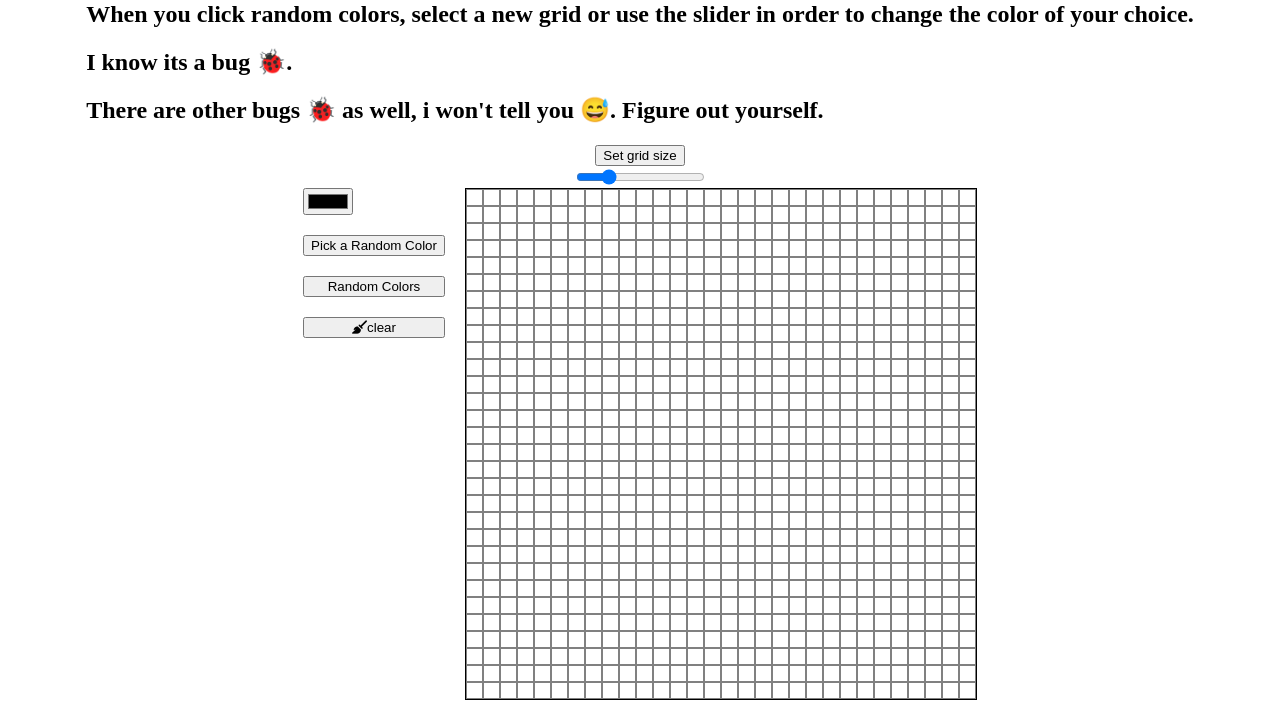
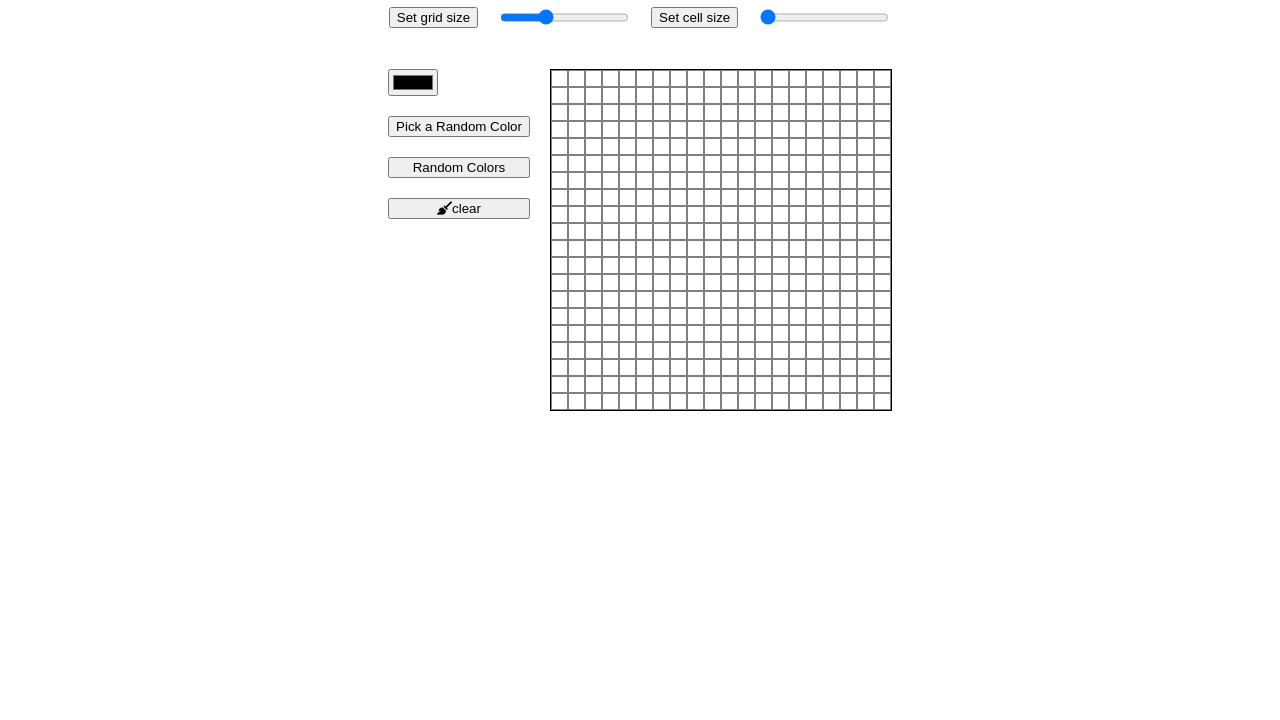
Before and after one commit to preetsingh10/etch-a-sketch, a plain HTML site: page index.html in a window 1280 px wide. Shown: the part 80-800 px from the top of the page. Drawn offline with Linux system fonts and the light colour scheme.

Commit message:
add cell size functionality

```diff
--- a/index.html
+++ b/index.html
@@ -12,23 +12,28 @@
     <title>Etch a Sketch</title>
   </head>
   <body>
-   <div class="heading">
-    <h1 >Etch a Sketch 😄</h1>
-    <h2>When you click random colors, select a new grid or use the slider in order to change the color of your choice.<h2>
-    <h2>I know its a bug 🐞. <h2>
-    <h2>There are other bugs 🐞 as well, i won't tell you 😅. Figure out yourself. <h2>
+    <div class="heading">
+      <h1>Etch a Sketch</h1>
+    </div>
 
-   </div>
-    <button class="grid-size-btn">Set grid size</button>
-    <input class="grid-range" type="range" min="10" max="100" value="30" />
+
+    <div class="grid-controls">
+
+      <button class="grid-size-btn">Set grid size</button>
+      <input class="grid-range" type="range" min="10" max="40" value="20" />
+
+      <button>Set cell size</button>
+      <input class="cell-size-range" type="range" name="cell-size" id="cell-size" min="5" max="30" value="5">
+
+    </div>
+
     <div class="main">
       <div class="tools">
-        <input class="colorPicker" type="color" >
-        <button class="randomColor"> Pick a Random Color</button>
+        <input class="colorPicker" type="color" />
+        <button class="randomColor">Pick a Random Color</button>
         <button class="randomColors">Random Colors</button>
         <button class="clear"><i class="fa-solid fa-broom"></i>clear</button>
-
-    </div>
+      </div>
       <div class="gridCanvas"></div>
     </div>
   </body>
--- a/index.js
+++ b/index.js
@@ -1,11 +1,12 @@
 const canvas = document.querySelector(".gridCanvas");
 const gridSizeButton = document.querySelector(".grid-size-btn");
-const clear = document.querySelector('.clear');
-const eraser = document.querySelector('.eraser');
-const gridRange = document.querySelector('.grid-range');
-const colorPicker = document.querySelector('.colorPicker');
-const randomColor = document.querySelector('.randomColor');
-const randomColors = document.querySelector('.randomColors');
+const clear = document.querySelector(".clear");
+const eraser = document.querySelector(".eraser");
+const gridRange = document.querySelector(".grid-range");
+const colorPicker = document.querySelector(".colorPicker");
+const randomColor = document.querySelector(".randomColor");
+const randomColors = document.querySelector(".randomColors");
+const cellSizeSlider = document.querySelector(".cell-size-range");
 
 // random color generator
 function randomRGB() {
@@ -14,26 +15,28 @@ function randomRGB() {
   let blue = Math.floor(Math.random() * 256);
   return `rgb(${red}, ${green}, ${blue})`;
 }
-function grid(dimensions) {
 
-    let colorOfSketch = 'rgb(0,0,0)';
+// grid maker function
 
-    randomColor.addEventListener('click',()=>{
+function grid(dimensions,cellSize) {
+  let colorOfSketch = "rgb(0,0,0)";
+
+  randomColor.addEventListener("click", () => {
     colorOfSketch = randomRGB();
-    })
+  });
 
-    randomColors.addEventListener('click', ()=>{
-        const rowSquare = document.querySelectorAll('.rowSquare');
-        rowSquare.forEach(square => {
-            square.addEventListener('mouseover', ()=>{
+  randomColors.addEventListener("click", () => {
+    const rowSquare = document.querySelectorAll(".rowSquare");
+    rowSquare.forEach((square) => {
+      square.addEventListener("mouseover", () => {
         colorOfSketch = randomRGB();
-            })
-        })
-    })
+      });
+    });
+  });
 
-    colorPicker.addEventListener('input', () => {
+  colorPicker.addEventListener("input", () => {
     colorOfSketch = `${colorPicker.value}`;
-    })
+  });
 
   // column with each div of display flex
   for (i = 1; i <= dimensions; i++) {
@@ -45,54 +48,57 @@ function grid(dimensions) {
     for (j = 1; j <= dimensions; j++) {
       const rowSquare = document.createElement("div");
       rowSquare.classList.add("rowSquare");
-            rowSquare.addEventListener('mouseover', (e) => {
+    rowSquare.style.width = `${cellSize}px`
+    rowSquare.style.height = `${cellSize}px`
+      rowSquare.addEventListener("mouseover", (e) => {
         e.preventDefault();
         rowSquare.style.backgroundColor = `${colorOfSketch}`;
-            })
+      });
       columnDiv.appendChild(rowSquare);
     }
   }
   // grid square event listener
-const gridSquares = document.querySelectorAll('.rowSquare');
+  const gridSquares = document.querySelectorAll(".rowSquare");
   // make the hover progressive color fill
-gridSquares.forEach(square => {
+  gridSquares.forEach((square) => {
     let hover = 0;
-    square.addEventListener('mouseover',()=>{
-    hover+= 0.10;
-    if(hover === 1){
-        square.style.opacity = 1
-        console.log('i am hover')
-    }else{
+    square.addEventListener("mouseover", () => {
+      hover += 0.1;
+      if (hover === 1) {
+        square.style.opacity = 1;
+        console.log("i am hover");
+      } else {
         square.style.opacity = hover;
-        console.log('i am hover')
+        console.log("i am hover");
       }
-    })
+    });
   });
 }
 
 // random colors button event listener
-randomColors.addEventListener('click',()=>{
-
-})
+randomColors.addEventListener("click", () => {});
 
 // clear button listener
-clear.addEventListener('click', () => {
-    const rowSquare = document.querySelectorAll('.rowSquare');
-    rowSquare.forEach(square => {
-        square.style.backgroundColor = 'white';
-        square.style.opacity = '0.10';
-        square.style.hover = '0.10';
-    })
-
+clear.addEventListener("click", () => {
+  const rowSquare = document.querySelectorAll(".rowSquare");
+  rowSquare.forEach((square) => {
+    square.style.backgroundColor = "white";
+    square.style.opacity = "0.10";
+    square.style.hover = "0.10";
+  });
 });
 
+// slider event listener
+gridRange.addEventListener("input", () => {
+  canvas.textContent = "";
+  grid(gridRange.value,cellSizeSlider.value);
+});
 
-
-// slider event listener
-gridRange.addEventListener('input', () => {
+// cell size slider event listener
+cellSizeSlider.addEventListener("input", () => {
     canvas.textContent = "";
-    grid(gridRange.value);
-})
+  grid(gridRange.value,cellSizeSlider.value)
+});
 
 // grid size button listener
 
--- a/styles.css
+++ b/styles.css
@@ -1,49 +1,45 @@
 body {
   margin: 0;
   padding: 0;
-
 
   display: flex;
 
   flex-direction: column;
   align-items: center;
   gap: 1px;
+  font-family: system-ui, -apple-system, BlinkMacSystemFont, "Segoe UI", Roboto,
+    Oxygen, Ubuntu, Cantarell, "Open Sans", "Helvetica Neue", sans-serif;
 }
 
 h1 {
   color: rgb(234, 137, 1);
 }
-.heading{
 
-}
-.main{
+.main {
   display: flex;
   gap: 20px;
 }
-.tools{
+.tools {
   display: flex;
   gap: 20px;
   flex-direction: column;
 }
 
-
 .gridCanvas {
-
   border: 1px solid black;
   width: fit-content;
   height: fit-content;
   display: flex;
   /* flex-wrap: wrap; */
   flex-direction: column;
-
-
 }
-
+.grid-controls{
+    display: flex;
+    gap: 20px;
+    margin-bottom: 40px;
+}
 .rowSquare {
-
-
   width: 15px;
   height: 15px;
   border: 0.5px solid grey;
-
 }
```
Also changed, not shown: 1 other file. Lines whose indentation alone changed are shown as unchanged.
